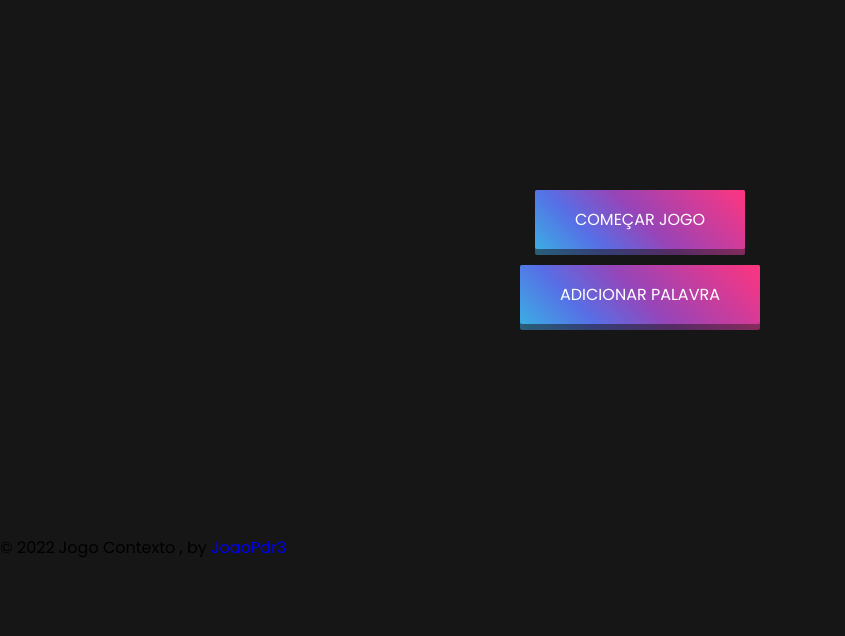
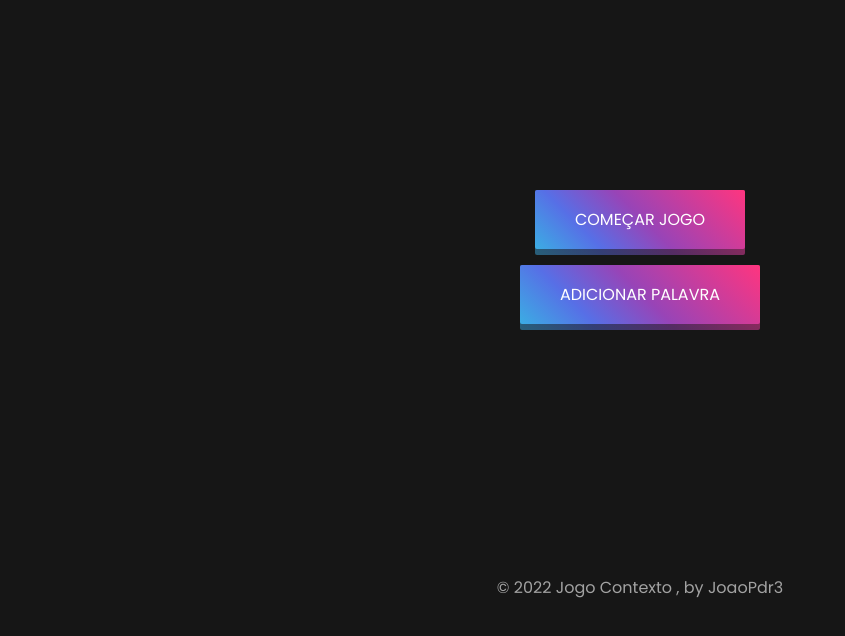
Before and after one commit to JoaoPdr3/game-challenge, a plain HTML site: page index.html in a window 1280 px wide. Shown: the part 100-736 px from the top of the page, without its empty margins (0-845 px from the left). Drawn offline with Linux system fonts and the light colour scheme.

Commit message:
Styling the footer element

```diff
--- a/css/geral.css
+++ b/css/geral.css
@@ -27,6 +27,22 @@ main {
   flex-direction: column;
 }
 
+footer {
+  text-align: center;
+  padding-top: 40px;
+  padding-bottom: 20px;
+}
+
+footer .copyright,
+footer .copyright a {
+  color: rgba(255, 255, 255, 0.603);
+}
+
+footer .copyright a:hover {
+  color: rgb(255, 133, 178);
+  text-decoration: underline;
+}
+
 a {
   text-decoration: none;
 }
```
